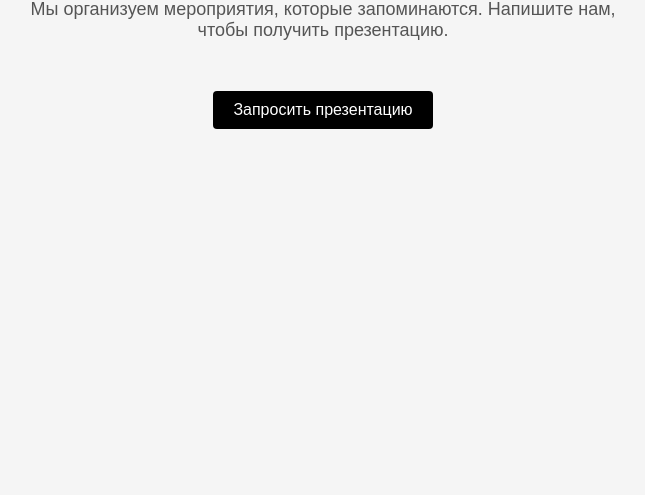
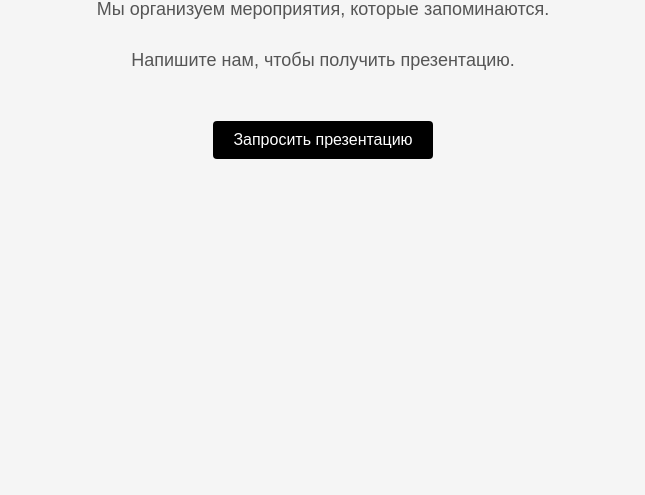
Before and after one commit to nikitaboyko/nikitaboyko.github.io, a plain HTML site: page index.html in a window 1280 px wide. Shown: the part 305-800 px from the top of the page, without its empty margins (317-962 px from the left). Drawn offline with Linux system fonts and the light colour scheme.

```diff
--- a/index.html
+++ b/index.html
@@ -10,6 +10,7 @@
     h1 { color: #333; }
     p { color: #555; max-width: 600px; margin: 0 auto; }
     a { display: inline-block; margin-top: 20px; color: white; background: #000; padding: 10px 20px; text-decoration: none; border-radius: 4px; }
+
     .logo {
       width: 200px; /* изменяй размер логотипа здесь */
       margin-bottom: 30px;
@@ -46,7 +47,8 @@
 <body>
   <img src="logo.png" alt="Логотип" class="logo">
   <h1>Добро пожаловать в Chapo</h1>
-  <p>Мы организуем мероприятия, которые запоминаются. Напишите нам, чтобы получить презентацию.</p>
+  <p>Мы организуем мероприятия, которые запоминаются.</p>
+  <p>Напишите нам, чтобы получить презентацию.</p>
   <a href="mailto:sales@chapo.ru">Запросить презентацию</a>
 </body>
 </html>
```
